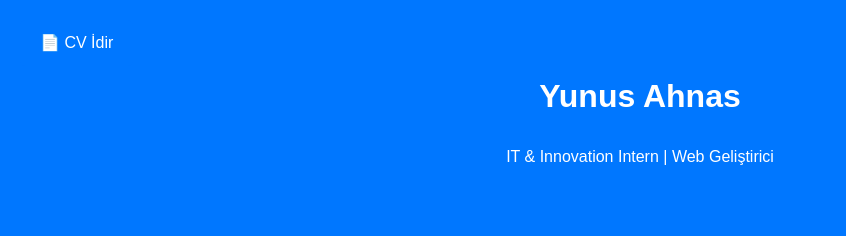
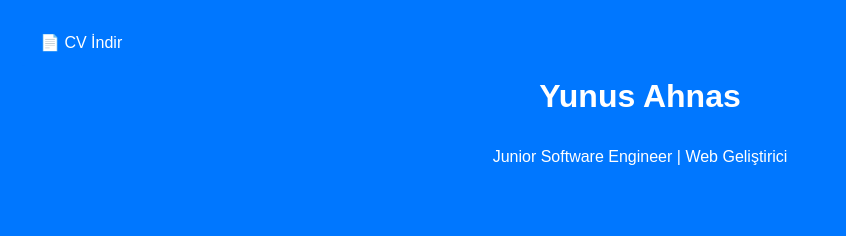
Before and after one commit to YunusAhnas/Yunus-Ahnas-Web-Sitesi, a plain HTML site: page index.html in a window 1280 px wide. Shown: the top 240 px of the page, 0-846 px from the left. Drawn offline with Linux system fonts and the light colour scheme.

Commit message:
Düzenlenen paragraf ve stil güncellemesi

```diff
--- a/index.html
+++ b/index.html
@@ -10,10 +10,10 @@
   <header>
     <div class="container">
       <h1>Yunus Ahnas</h1>
-      <p>IT & Innovation Intern | Web Geliştirici</p>
+      <p>Junior Software Engineer | Web Geliştirici</p>
       <button id="themeToggle">🌙 Dark Mode</button>
      <div class="cv-container">
-  <a href="cv.pdf" download class="cv-button">📄 CV İdir</a>
+  <a href="cv.pdf" download class="cv-button">📄 CV İndir</a>
 </div>
 
     </div>
```
